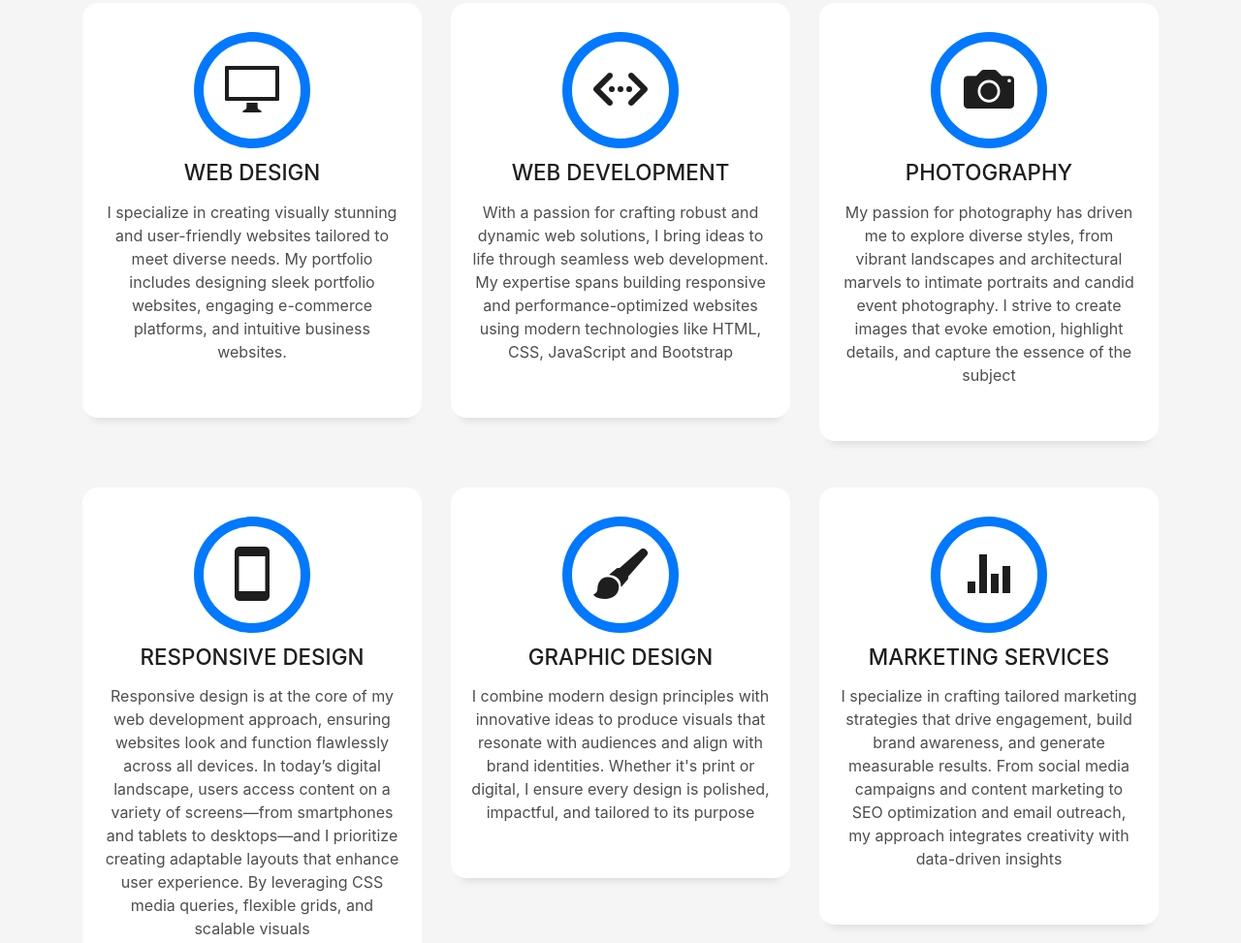
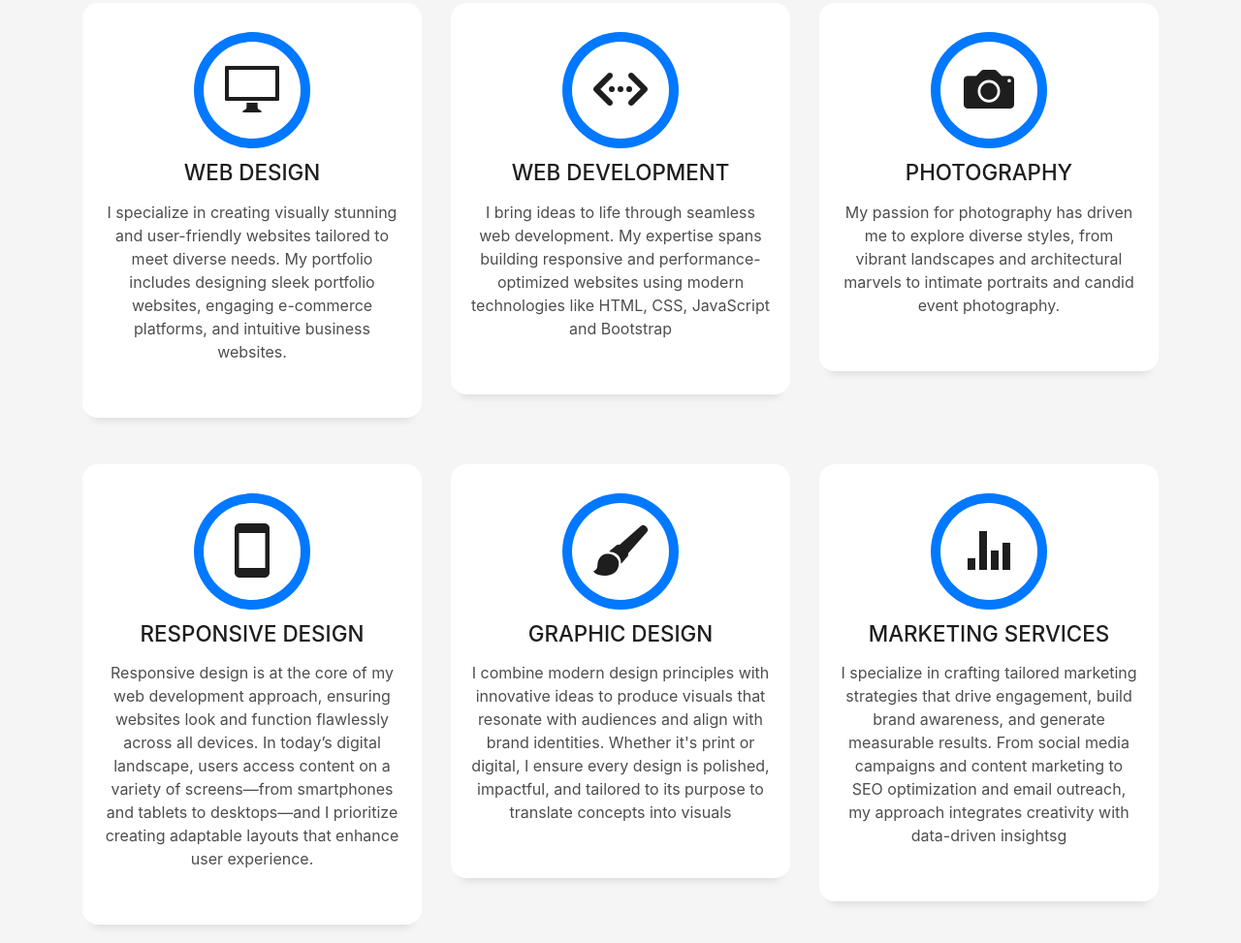
Before and after one commit to shoncp/DevFolio, a plain HTML site: page index.html in a window 1280 px wide. Shown: the part 1884-2857 px from the top of the page at 97% size. Drawn offline with Linux system fonts and the light colour scheme; files whose address does not match are found by name.

Commit message:
contents reedited

```diff
--- a/index.html
+++ b/index.html
@@ -195,7 +195,7 @@
             <div class="service-content">
               <h2 class="s-title">Web Development</h2>
               <p class="s-description text-center">
-                With a passion for crafting robust and dynamic web solutions, I bring ideas to life through seamless web development. My expertise spans building responsive and performance-optimized websites using modern technologies like HTML, CSS, JavaScript and Bootstrap
+                 I bring ideas to life through seamless web development. My expertise spans building responsive and performance-optimized websites using modern technologies like HTML, CSS, JavaScript and Bootstrap
               </p>
             </div>
           </div>
@@ -208,7 +208,7 @@
             <div class="service-content">
               <h2 class="s-title">Photography</h2>
               <p class="s-description text-center">
-                My passion for photography has driven me to explore diverse styles, from vibrant landscapes and architectural marvels to intimate portraits and candid event photography. I strive to create images that evoke emotion, highlight details, and capture the essence of the subject
+                My passion for photography has driven me to explore diverse styles, from vibrant landscapes and architectural marvels to intimate portraits and candid event photography.
               </p>
             </div>
           </div>
@@ -221,7 +221,7 @@
             <div class="service-content">
               <h2 class="s-title">Responsive Design</h2>
               <p class="s-description text-center">
-                Responsive design is at the core of my web development approach, ensuring websites look and function flawlessly across all devices. In today’s digital landscape, users access content on a variety of screens—from smartphones and tablets to desktops—and I prioritize creating adaptable layouts that enhance user experience. By leveraging CSS media queries, flexible grids, and scalable visuals
+                Responsive design is at the core of my web development approach, ensuring websites look and function flawlessly across all devices. In today’s digital landscape, users access content on a variety of screens—from smartphones and tablets to desktops—and I prioritize creating adaptable layouts that enhance user experience.
               </p>
             </div>
           </div>
@@ -234,7 +234,7 @@
             <div class="service-content">
               <h2 class="s-title">Graphic Design</h2>
               <p class="s-description text-center">
-                I combine modern design principles with innovative ideas to produce visuals that resonate with audiences and align with brand identities. Whether it's print or digital, I ensure every design is polished, impactful, and tailored to its purpose
+                I combine modern design principles with innovative ideas to produce visuals that resonate with audiences and align with brand identities. Whether it's print or digital, I ensure every design is polished, impactful, and tailored to its purpose to translate concepts into visuals
               </p>
             </div>
           </div>
@@ -247,7 +247,7 @@
             <div class="service-content">
               <h2 class="s-title">Marketing Services</h2>
               <p class="s-description text-center">
-                I specialize in crafting tailored marketing strategies that drive engagement, build brand awareness, and generate measurable results. From social media campaigns and content marketing to SEO optimization and email outreach, my approach integrates creativity with data-driven insights
+                I specialize in crafting tailored marketing strategies that drive engagement, build brand awareness, and generate measurable results. From social media campaigns and content marketing to SEO optimization and email outreach, my approach integrates creativity with data-driven insightsg
               </p>
             </div>
           </div>
```
